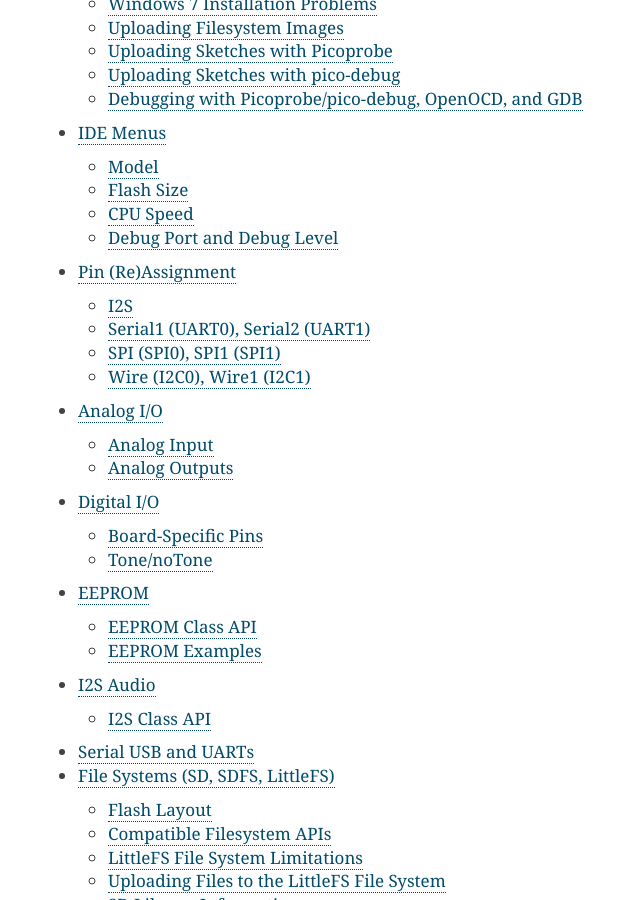
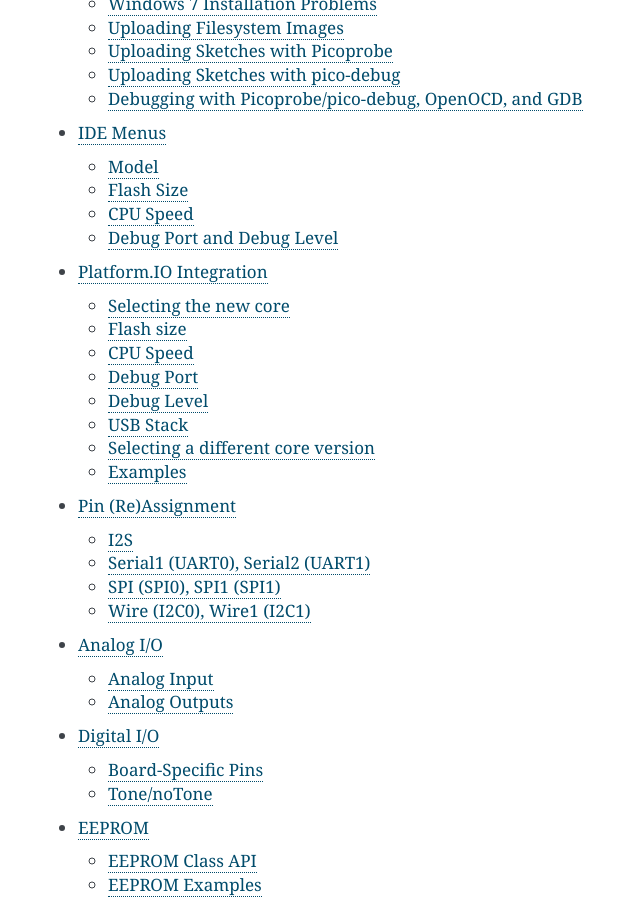
Before and after one commit to earlephilhower/arduino-pico, a Sphinx documentation site: the page built from docs/index.rst, in a window 1280 px wide and 900 px high, scrolled down 570 px. Shown: the whole window, without its empty margins (372-1012 px from the left). Built offline with Sphinx 7.4.7, drawn with Linux system fonts in a browser that asks for light colours; pages that are not in the unit, such as notebooks, are missing from menus.

Commit message:
Link to new platform.io document in the docs TOC

```diff
--- a/docs/index.rst
+++ b/docs/index.rst
@@ -20,6 +20,8 @@
    Installation <install>
    IDE Menus <ide>
 
+   Platform.IO Integration <platformio>
+
    Pin (Re)Assignment <pins>
 
    Analog I/O <analog>
```
